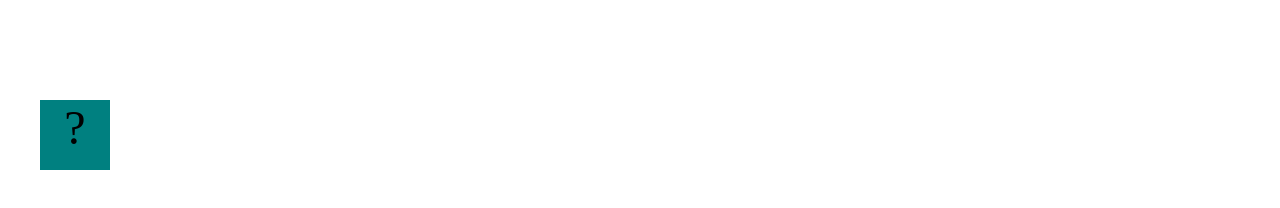
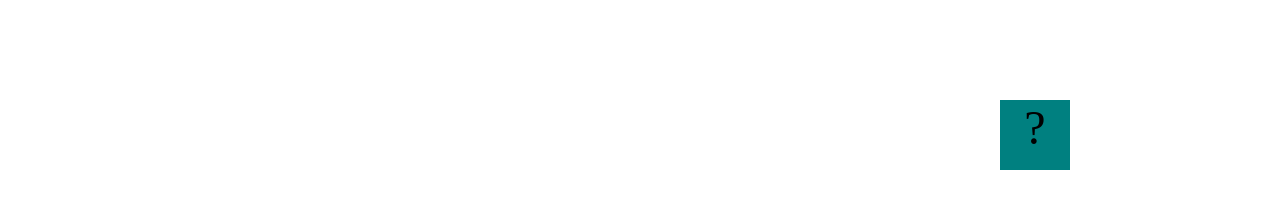
Before and after one commit to IgCha2003/IgCha2003.github.io, a plain HTML site: page projects/bouncing-box/index.html in a window 1280 px wide. Drawn offline with Linux system fonts and the light colour scheme.

Commit message:
add bouncing box

```diff
--- a/projects/bouncing-box/index.html
+++ b/projects/bouncing-box/index.html
@@ -67,7 +67,7 @@
 
 			// TODO 2 - Variable declarations
 			var positionX = 0
-
+			var points = 0
 
 			/*
 			This Function will be called 20 times/second. Each time it is called,
@@ -77,11 +77,8 @@
 
 			function update() {
 				/*Increase the value of positionX by 10*/
-				positionX = 0 + 10;
-				positionX = 0 + 20;
-				positionX = 0 + 30;
-				positionX = 0 + 40;
-				moveBoxTo(positionX);
+				positionX = positionX + 10;
+					moveBoxTo(positionX);
 
 			};
 
@@ -92,7 +89,8 @@
 			*/
 			function handleBoxClick() {
 				positionX = 0;
-
+					changeBoxText(0);
+					changeBoxText(points + 1);
 			};
 		})();
 	</script>
```
